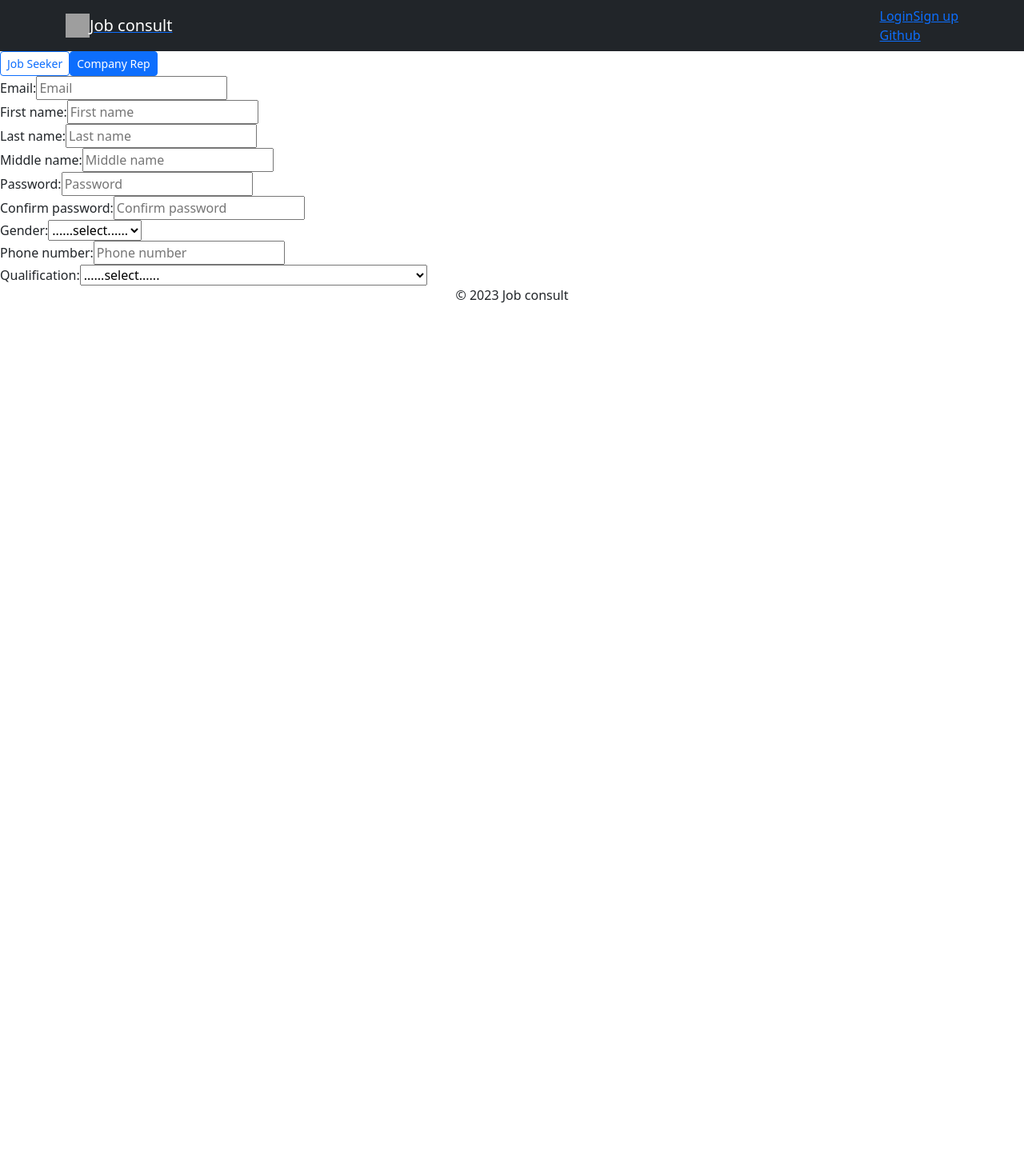
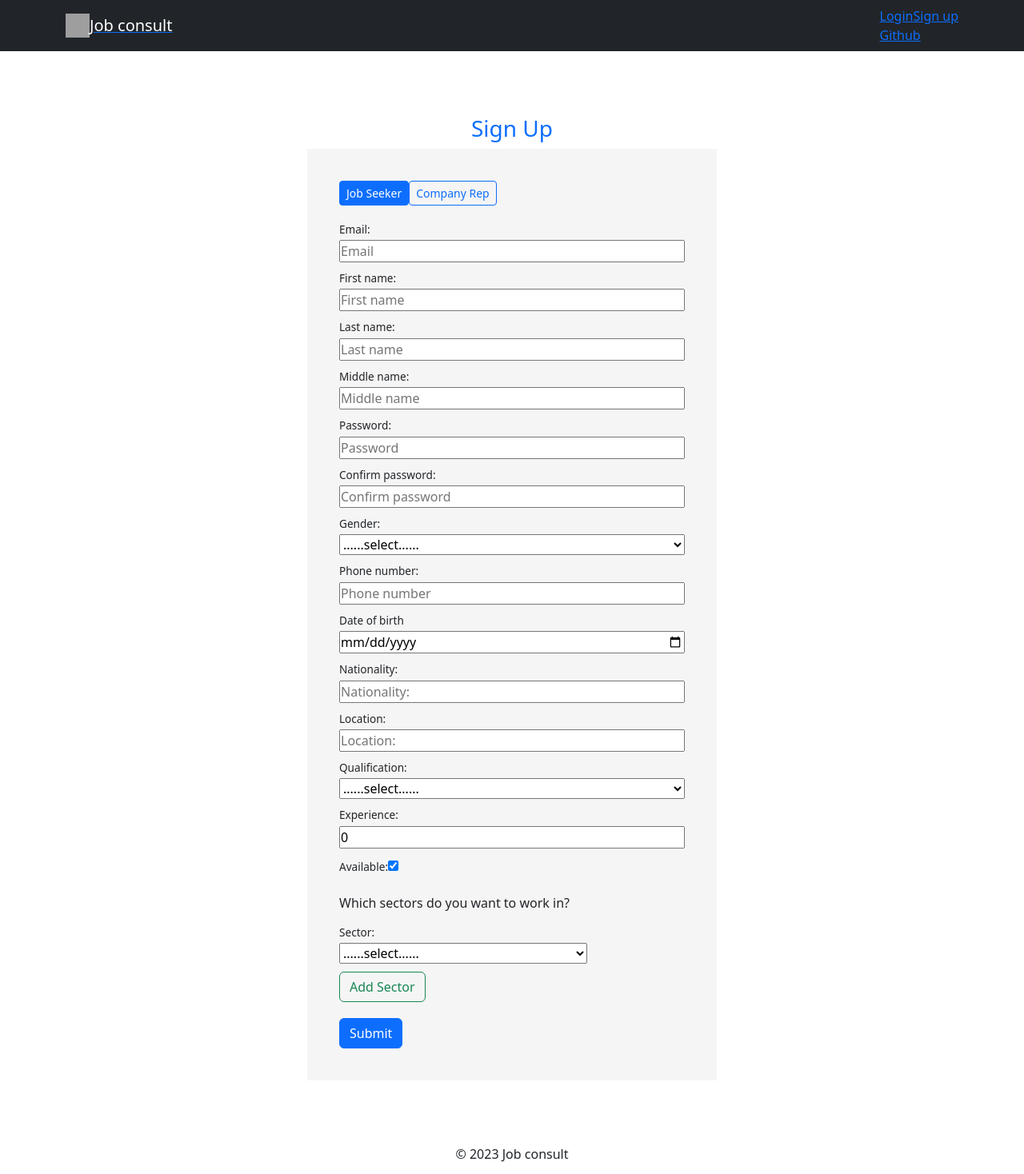
Before and after one commit to Prince-Letsyo/jobconsult, a Next.js app in the folder frontend/jcproject/: page /account/sign-up in a window 1280 px wide. Shown: the top 1468 px of the page at 80% size. Before the commit the page ends 800 px from the top, so only its background shows below. Built offline with nearby package versions, Linux system fonts and the light colour scheme; grey boxes are pictures that could not be loaded.

Commit message:
setting up frontend 16

```diff
--- a/frontend/jcproject/src/components/JobSeeker/RegisterJobSeekerForm.js
+++ b/frontend/jcproject/src/components/JobSeeker/RegisterJobSeekerForm.js
@@ -51,10 +51,10 @@ const RegisterJobSeekerForm = () => {
       }}
     >
       {({ values }) => (
-        <Form>
+        <Form className="generic-form">
           <Field name="user.email">
             {({ field, form: { touched, errors }, meta }) => (
-              <div>
+              <div className="input-container">
                 <label htmlFor="email">Email:</label>
                 <input
                   type="email"
@@ -71,7 +71,7 @@ const RegisterJobSeekerForm = () => {
           </Field>
           <Field name="user.first_name">
             {({ field, form: { touched, errors }, meta }) => (
-              <div>
+              <div className="input-container">
                 <label htmlFor="first_name">First name:</label>
                 <input
                   type="text"
@@ -88,7 +88,7 @@ const RegisterJobSeekerForm = () => {
           </Field>
           <Field name="user.last_name">
             {({ field, form: { touched, errors }, meta }) => (
-              <div>
+              <div className="input-container">
                 <label htmlFor="last_name">Last name:</label>
                 <input
                   type="text"
@@ -105,7 +105,7 @@ const RegisterJobSeekerForm = () => {
           </Field>
           <Field name="user.middle_name">
             {({ field, form: { touched, errors }, meta }) => (
-              <div>
+              <div className="input-container">
                 <label htmlFor="middle_name">Middle name:</label>
                 <input
                   type="text"
@@ -122,7 +122,7 @@ const RegisterJobSeekerForm = () => {
           </Field>
           <Field name="user.passwordOne">
             {({ field, form: { touched, errors }, meta }) => (
-              <div>
+              <div className="input-container">
                 <label htmlFor="passwordOne">Password:</label>
                 <input
                   type="password"
@@ -139,7 +139,7 @@ const RegisterJobSeekerForm = () => {
           </Field>
           <Field name="user.passwordTwo">
             {({ field, form: { touched, errors }, meta }) => (
-              <div>
+              <div className="input-container">
                 <label htmlFor="passwordTwo">Confirm password:</label>
                 <input
                   type="password"
@@ -154,7 +154,7 @@ const RegisterJobSeekerForm = () => {
               </div>
             )}
           </Field>
-          <div>
+          <div className="input-container">
             <label htmlFor="gender">Gender:</label>
             <Field
               id="gender"
@@ -169,7 +169,7 @@ const RegisterJobSeekerForm = () => {
           </div>
           <Field name="user.phone_number">
             {({ field, form: { touched, errors }, meta }) => (
-              <div>
+              <div className="input-container">
                 <label htmlFor="phone_number">Phone number:</label>
                 <input
                   type="tel"
@@ -186,7 +186,7 @@ const RegisterJobSeekerForm = () => {
           </Field>
           <Field name="date_of_birth">
             {({ field, form: { touched, errors }, meta }) => (
-              <div>
+              <div className="input-container">
                 <label htmlFor="date_of_birth">Date of birth</label>
                 <input
                   type="date"
@@ -203,7 +203,7 @@ const RegisterJobSeekerForm = () => {
           </Field>
           <Field name="nationality">
             {({ field, form: { touched, errors }, meta }) => (
-              <div>
+              <div className="input-container">
                 <label htmlFor="nationality">Nationality:</label>
                 <input
                   type="text"
@@ -220,7 +220,7 @@ const RegisterJobSeekerForm = () => {
           </Field>
           <Field name="location">
             {({ field, form: { touched, errors }, meta }) => (
-              <div>
+              <div className="input-container">
                 <label htmlFor="location">Location:</label>
                 <input
                   type="text"
@@ -235,7 +235,7 @@ const RegisterJobSeekerForm = () => {
               </div>
             )}
           </Field>
-          <div>
+          <div className="input-container">
             <label htmlFor="high_qualification"> Qualification:</label>
             <Field
               component="select"
@@ -260,7 +260,7 @@ const RegisterJobSeekerForm = () => {
 
           <Field name="years_of_experience">
             {({ field, form: { touched, errors }, meta }) => (
-              <div>
+              <div className="input-container">
                 <label htmlFor="years_of_experience">Experience:</label>
                 <input
                   type="number"
@@ -276,11 +276,11 @@ const RegisterJobSeekerForm = () => {
             )}
           </Field>
           <div>
-            <label htmlFor="available">Available</label>
+            <label htmlFor="available">Available: </label>
             <Field type="checkbox" name="available" id="available" />
           </div>
-          <div>
-            <label htmlFor="job_sector">
+          <div className="select-container">
+            <label htmlFor="job_sector" className="job_sector">
               Which sectors do you want to work in?
             </label>
             <FieldArray name="job_sector">
@@ -288,9 +288,9 @@ const RegisterJobSeekerForm = () => {
                 <div>
                   {values.job_sector.length > 0 &&
                     values.job_sector.map((sector, index) => (
-                      <div key={index}>
-                        <div>
-                          <label htmlFor="sector-select">Qualification:</label>
+                      <div key={index} className="select-input-container">
+                        <div className="input-container">
+                          <label htmlFor="sector-select">Sector:</label>
                           <Field
                             component="select"
                             id="sector-select"
@@ -351,25 +351,30 @@ const RegisterJobSeekerForm = () => {
                         </div>
                         {values.job_sector.length >= 2 && (
                           <div>
-                            <button type="button" onClick={() => remove(index)}>
-                              remove
+                            <button
+                              type="button"
+                              className="btn btn-outline-danger"
+                              onClick={() => remove(index)}
+                            >
+                              x
                             </button>
                           </div>
                         )}
                       </div>
                     ))}
                   <button
-                    type="button"
+                    type="button "
+                    className="btn btn-outline-success"
                     onClick={() => push({ seeker: null, sector: "" })}
                   >
-                    Add Friend
+                    Add Sector
                   </button>
                 </div>
               )}
             </FieldArray>
           </div>
           <button type="submit" className="job-seeker_btn btn btn-primary">
-            Sign up
+            Submit
           </button>
         </Form>
       )}
--- a/frontend/jcproject/src/components/company/RegisterCompanyRepForm.js
+++ b/frontend/jcproject/src/components/company/RegisterCompanyRepForm.js
@@ -32,10 +32,10 @@ const RegisterCompanyRepForm = () => {
       }}
     >
       {({ values }) => (
-        <Form>
+        <Form className="generic-form"  >
           <Field name="user.email">
             {({ field, form: { touched, errors }, meta }) => (
-              <div>
+              <div className="input-container">
                 <label htmlFor="email">Email:</label>
                 <input
                   type="email"
@@ -52,7 +52,7 @@ const RegisterCompanyRepForm = () => {
           </Field>
           <Field name="user.first_name">
             {({ field, form: { touched, errors }, meta }) => (
-              <div>
+              <div className="input-container">
                 <label htmlFor="first_name">First name:</label>
                 <input
                   type="text"
@@ -69,7 +69,7 @@ const RegisterCompanyRepForm = () => {
           </Field>
           <Field name="user.last_name">
             {({ field, form: { touched, errors }, meta }) => (
-              <div>
+              <div className="input-container">
                 <label htmlFor="last_name">Last name:</label>
                 <input
                   type="text"
@@ -86,7 +86,7 @@ const RegisterCompanyRepForm = () => {
           </Field>
           <Field name="user.middle_name">
             {({ field, form: { touched, errors }, meta }) => (
-              <div>
+              <div className="input-container">
                 <label htmlFor="middle_name">Middle name:</label>
                 <input
                   type="text"
@@ -103,7 +103,7 @@ const RegisterCompanyRepForm = () => {
           </Field>
           <Field name="user.passwordOne">
             {({ field, form: { touched, errors }, meta }) => (
-              <div>
+              <div className="input-container">
                 <label htmlFor="passwordOne">Password:</label>
                 <input
                   type="password"
@@ -120,7 +120,7 @@ const RegisterCompanyRepForm = () => {
           </Field>
           <Field name="user.passwordTwo">
             {({ field, form: { touched, errors }, meta }) => (
-              <div>
+              <div className="input-container">
                 <label htmlFor="passwordTwo">Confirm password:</label>
                 <input
                   type="password"
@@ -135,7 +135,7 @@ const RegisterCompanyRepForm = () => {
               </div>
             )}
           </Field>
-          <div>
+          <div className="input-container">
             <label htmlFor="gender">Gender:</label>
             <Field
               id="gender"
@@ -150,7 +150,7 @@ const RegisterCompanyRepForm = () => {
           </div>
           <Field name="user.phone_number">
             {({ field, form: { touched, errors }, meta }) => (
-              <div>
+              <div className="input-container">
                 <label htmlFor="phone_number">Phone number:</label>
                 <input
                   type="tel"
@@ -188,6 +188,9 @@ const RegisterCompanyRepForm = () => {
               </option>
             </Field>
           </div>
+          <button type="submit" className="companyRep_btn btn btn-primary">
+            Submit
+          </button>
         </Form>
       )}
     </Formik>
--- /dev/null
+++ b/frontend/jcproject/src/components/forms/FormContainer.js
@@ -0,0 +1,12 @@
+const FormContainer = ({ title, children }) => {
+  return (
+    <div className="form-wrap-container">
+      <div className="form-wrap-title">
+        <h3 className= "text-primary">{title}</h3>
+      </div>
+      <div className="form-wrap">{children}</div>
+    </div>
+  );
+};
+
+export default FormContainer;
--- a/frontend/jcproject/src/pages/account/sign-up.js
+++ b/frontend/jcproject/src/pages/account/sign-up.js
@@ -1,12 +1,13 @@
 import RegisterJobSeekerForm from "@/components/JobSeeker/RegisterJobSeekerForm";
 import RegisterCompanyRepForm from "@/components/company/RegisterCompanyRepForm";
-import React, { useState } from "react";
+import FormContainer from "@/components/forms/FormContainer";
+import { useState } from "react";
 
 const SignUp = () => {
-  const [userFormType, setUserFormType] = useState("compay-rep");
+  const [userFormType, setUserFormType] = useState("job-seeker");
   const isJobSeeker = userFormType === "job-seeker";
   return (
-    <>
+    <FormContainer title={"Sign Up"}>
       <div>
         <button
           className={` btn btn-${!isJobSeeker ? "outline-" : ""}primary btn-sm`}
@@ -22,7 +23,7 @@ const SignUp = () => {
         </button>
       </div>
       {isJobSeeker ? <RegisterJobSeekerForm /> : <RegisterCompanyRepForm />}
-    </>
+    </FormContainer>
   );
 };
 
--- a/frontend/jcproject/src/styles/Home.module.css
+++ /dev/null
@@ -1,278 +0,0 @@
-.main {
-  display: flex;
-  flex-direction: column;
-  justify-content: space-between;
-  align-items: center;
-  padding: 6rem;
-  min-height: 100vh;
-}
-
-.description {
-  display: inherit;
-  justify-content: inherit;
-  align-items: inherit;
-  font-size: 0.85rem;
-  max-width: var(--max-width);
-  width: 100%;
-  z-index: 2;
-  font-family: var(--font-mono);
-}
-
-.description a {
-  display: flex;
-  justify-content: center;
-  align-items: center;
-  gap: 0.5rem;
-}
-
-.description p {
-  position: relative;
-  margin: 0;
-  padding: 1rem;
-  background-color: rgba(var(--callout-rgb), 0.5);
-  border: 1px solid rgba(var(--callout-border-rgb), 0.3);
-  border-radius: var(--border-radius);
-}
-
-.code {
-  font-weight: 700;
-  font-family: var(--font-mono);
-}
-
-.grid {
-  display: grid;
-  grid-template-columns: repeat(4, minmax(25%, auto));
-  width: var(--max-width);
-  max-width: 100%;
-}
-
-.card {
-  padding: 1rem 1.2rem;
-  border-radius: var(--border-radius);
-  background: rgba(var(--card-rgb), 0);
-  border: 1px solid rgba(var(--card-border-rgb), 0);
-  transition: background 200ms, border 200ms;
-}
-
-.card span {
-  display: inline-block;
-  transition: transform 200ms;
-}
-
-.card h2 {
-  font-weight: 600;
-  margin-bottom: 0.7rem;
-}
-
-.card p {
-  margin: 0;
-  opacity: 0.6;
-  font-size: 0.9rem;
-  line-height: 1.5;
-  max-width: 30ch;
-}
-
-.center {
-  display: flex;
-  justify-content: center;
-  align-items: center;
-  position: relative;
-  padding: 4rem 0;
-}
-
-.center::before {
-  background: var(--secondary-glow);
-  border-radius: 50%;
-  width: 480px;
-  height: 360px;
-  margin-left: -400px;
-}
-
-.center::after {
-  background: var(--primary-glow);
-  width: 240px;
-  height: 180px;
-  z-index: -1;
-}
-
-.center::before,
-.center::after {
-  content: '';
-  left: 50%;
-  position: absolute;
-  filter: blur(45px);
-  transform: translateZ(0);
-}
-
-.logo,
-.thirteen {
-  position: relative;
-}
-
-.thirteen {
-  display: flex;
-  justify-content: center;
-  align-items: center;
-  width: 75px;
-  height: 75px;
-  padding: 25px 10px;
-  margin-left: 16px;
-  transform: translateZ(0);
-  border-radius: var(--border-radius);
-  overflow: hidden;
-  box-shadow: 0px 2px 8px -1px #0000001a;
-}
-
-.thirteen::before,
-.thirteen::after {
-  content: '';
-  position: absolute;
-  z-index: -1;
-}
-
-/* Conic Gradient Animation */
-.thirteen::before {
-  animation: 6s rotate linear infinite;
-  width: 200%;
-  height: 200%;
-  background: var(--tile-border);
-}
-
-/* Inner Square */
-.thirteen::after {
-  inset: 0;
-  padding: 1px;
-  border-radius: var(--border-radius);
-  background: linear-gradient(
-    to bottom right,
-    rgba(var(--tile-start-rgb), 1),
-    rgba(var(--tile-end-rgb), 1)
-  );
-  background-clip: content-box;
-}
-
-/* Enable hover only on non-touch devices */
-@media (hover: hover) and (pointer: fine) {
-  .card:hover {
-    background: rgba(var(--card-rgb), 0.1);
-    border: 1px solid rgba(var(--card-border-rgb), 0.15);
-  }
-
-  .card:hover span {
-    transform: translateX(4px);
-  }
-}
-
-@media (prefers-reduced-motion) {
-  .thirteen::before {
-    animation: none;
-  }
-
-  .card:hover span {
-    transform: none;
-  }
-}
-
-/* Mobile */
-@media (max-width: 700px) {
-  .content {
-    padding: 4rem;
-  }
-
-  .grid {
-    grid-template-columns: 1fr;
-    margin-bottom: 120px;
-    max-width: 320px;
-    text-align: center;
-  }
-
-  .card {
-    padding: 1rem 2.5rem;
-  }
-
-  .card h2 {
-    margin-bottom: 0.5rem;
-  }
-
-  .center {
-    padding: 8rem 0 6rem;
-  }
-
-  .center::before {
-    transform: none;
-    height: 300px;
-  }
-
-  .description {
-    font-size: 0.8rem;
-  }
-
-  .description a {
-    padding: 1rem;
-  }
-
-  .description p,
-  .description div {
-    display: flex;
-    justify-content: center;
-    position: fixed;
-    width: 100%;
-  }
-
-  .description p {
-    align-items: center;
-    inset: 0 0 auto;
-    padding: 2rem 1rem 1.4rem;
-    border-radius: 0;
-    border: none;
-    border-bottom: 1px solid rgba(var(--callout-border-rgb), 0.25);
-    background: linear-gradient(
-      to bottom,
-      rgba(var(--background-start-rgb), 1),
-      rgba(var(--callout-rgb), 0.5)
-    );
-    background-clip: padding-box;
-    backdrop-filter: blur(24px);
-  }
-
-  .description div {
-    align-items: flex-end;
-    pointer-events: none;
-    inset: auto 0 0;
-    padding: 2rem;
-    height: 200px;
-    background: linear-gradient(
-      to bottom,
-      transparent 0%,
-      rgb(var(--background-end-rgb)) 40%
-    );
-    z-index: 1;
-  }
-}
-
-/* Tablet and Smaller Desktop */
-@media (min-width: 701px) and (max-width: 1120px) {
-  .grid {
-    grid-template-columns: repeat(2, 50%);
-  }
-}
-
-@media (prefers-color-scheme: dark) {
-  .vercelLogo {
-    filter: invert(1);
-  }
-
-  .logo,
-  .thirteen img {
-    filter: invert(1) drop-shadow(0 0 0.3rem #ffffff70);
-  }
-}
-
-@keyframes rotate {
-  from {
-    transform: rotate(360deg);
-  }
-  to {
-    transform: rotate(0deg);
-  }
-}
--- a/frontend/jcproject/src/styles/globals.css
+++ b/frontend/jcproject/src/styles/globals.css
@@ -1,3 +1,9 @@
+* {
+  padding: 0;
+  margin: 0;
+  box-sizing: border-box;
+}
+
 body {
   min-height: 100vh;
   display: flex;
@@ -31,13 +37,14 @@ body {
 .search-job,
 .features-job,
 .about-section {
-  height: 15vh;
+  /* height: 15vh; */
+  padding: 15px 0;
   background: #F6F5F5;
   margin-top: 35px;
 }
+
 .about-section {
   height: 40vh;
-
   margin-top: 15px;
 
 }
@@ -51,3 +58,61 @@ body {
   display: flex;
   justify-content: center;
 }
+
+.form-wrap-container {
+  padding: 80px 0;
+  display: flex;
+  flex-direction:column;
+  align-items: center;
+  justify-content: center;
+}
+
+.form-wrap {
+  padding: 40px;
+  background: #F6F5F5;
+  width: 40%;
+}
+
+label {
+  font-size: .85em;
+  font-weight: 500;
+  margin-bottom: 3px;
+}
+
+.input-container,
+.select-input-container,
+.select-container {
+  margin: 0 0 10px 0;
+  display: flex;
+  flex-flow: column;
+}
+
+.select-input-container {
+  flex-flow: row;
+  width: 80%;
+  justify-content: space-between;
+  align-items: end;
+  margin: 0;
+}
+
+.select-container {
+  margin: 20px 0;
+}
+
+.select-container .job_sector {
+  margin-bottom: 15px;
+  font-size: 16px;
+}
+
+.generic-form {
+  margin-top: 20px;
+}
+.companyRep_btn{
+  margin-top: 20px;
+}
+
+.error{
+  color: red;
+  font-size: 12px;
+  font-weight: 400;
+}
```
Also changed, not shown: frontend/jcproject/src/components/auth/LoginForm.js (+5 -2 lines), frontend/jcproject/src/pages/account/log-in.js (+10 -8 lines).
